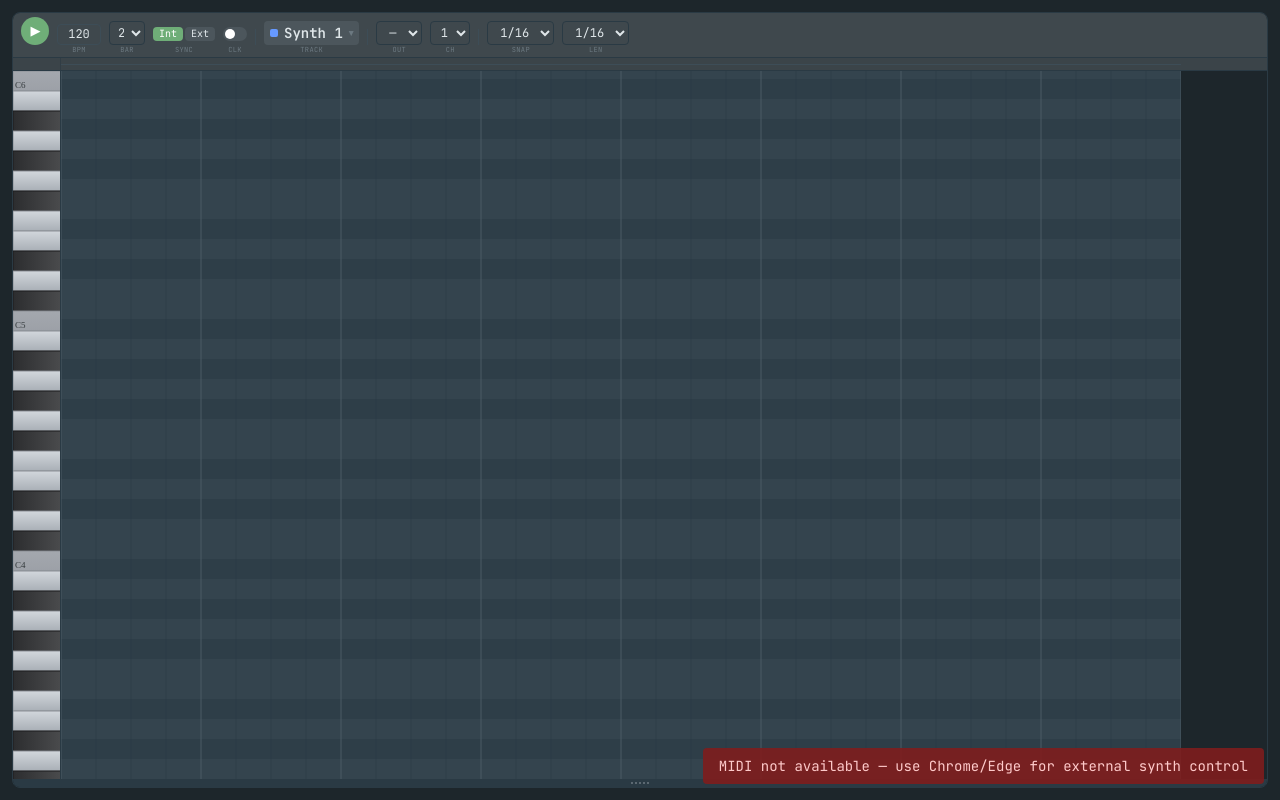
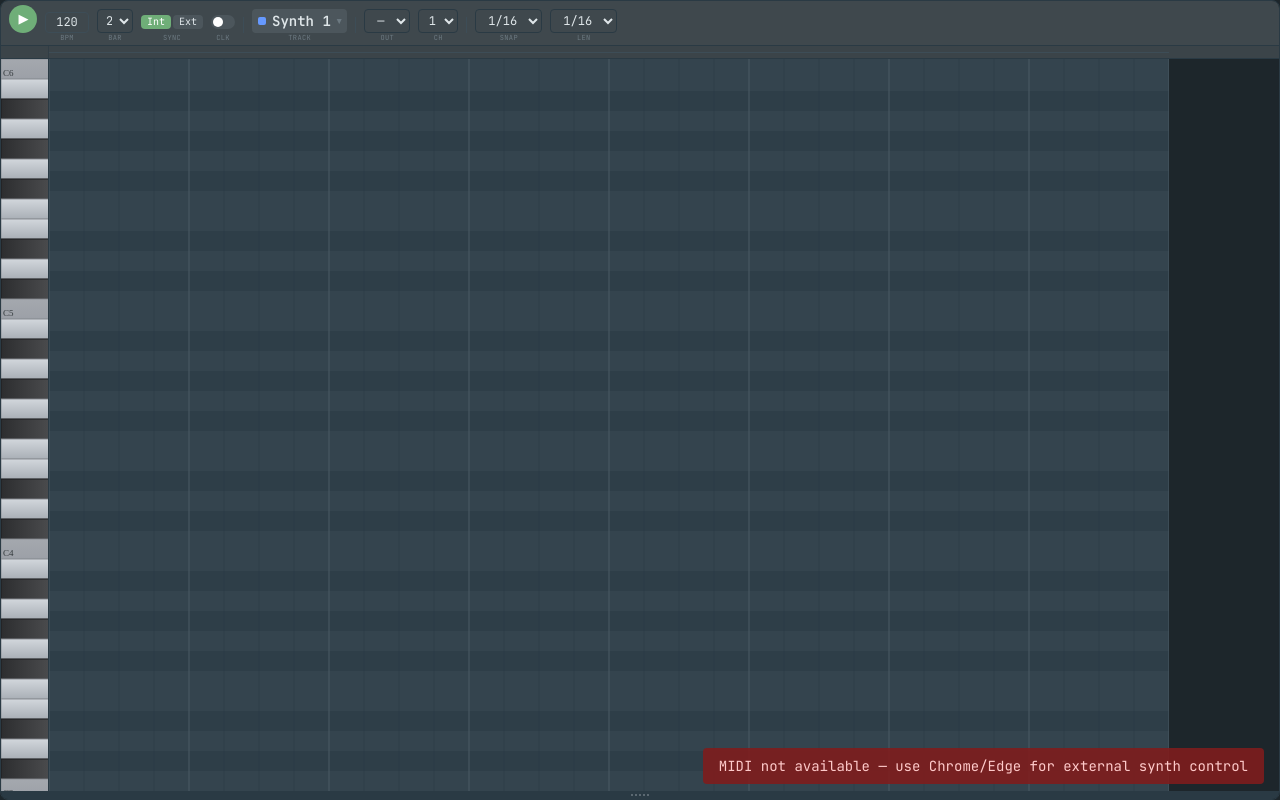
Before and after one commit to blastromen-labs/midi-daw, a Vue app: page / in a window 1280 px wide. Built offline with nearby package versions, Linux system fonts and the light colour scheme.

Commit message:
remove margin

```diff
--- a/src/App.vue
+++ b/src/App.vue
@@ -1,6 +1,6 @@
 <template>
   <div class="daw h-screen flex flex-col" tabindex="0" @keydown="onKeyDown">
-    <div class="flex-1 flex flex-col min-h-0 p-3 gap-3">
+    <div class="flex-1 flex flex-col min-h-0">
       <div class="flex-1 min-h-0">
         <PianoRoll
           :tracks="project.tracks"
```
